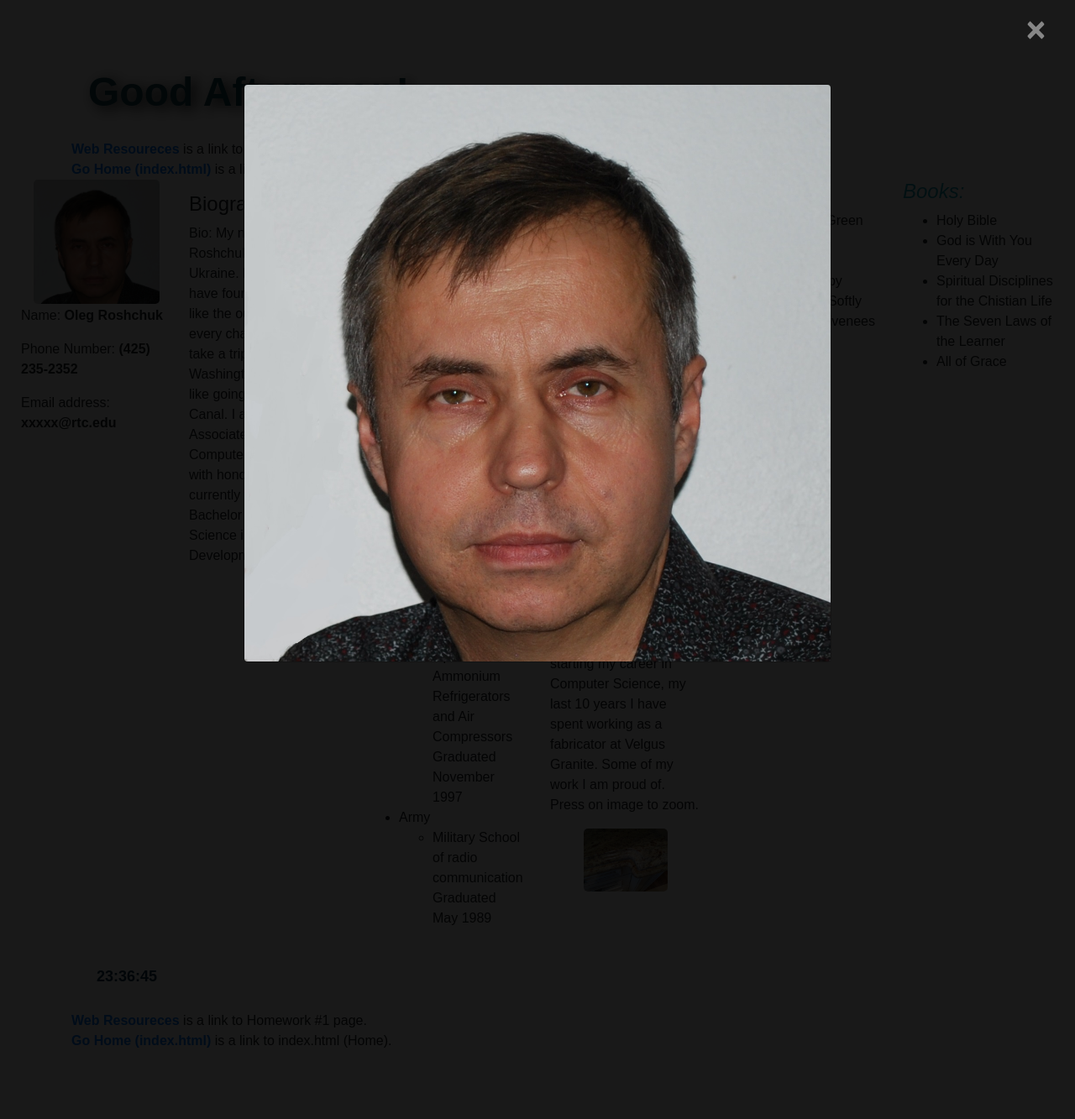
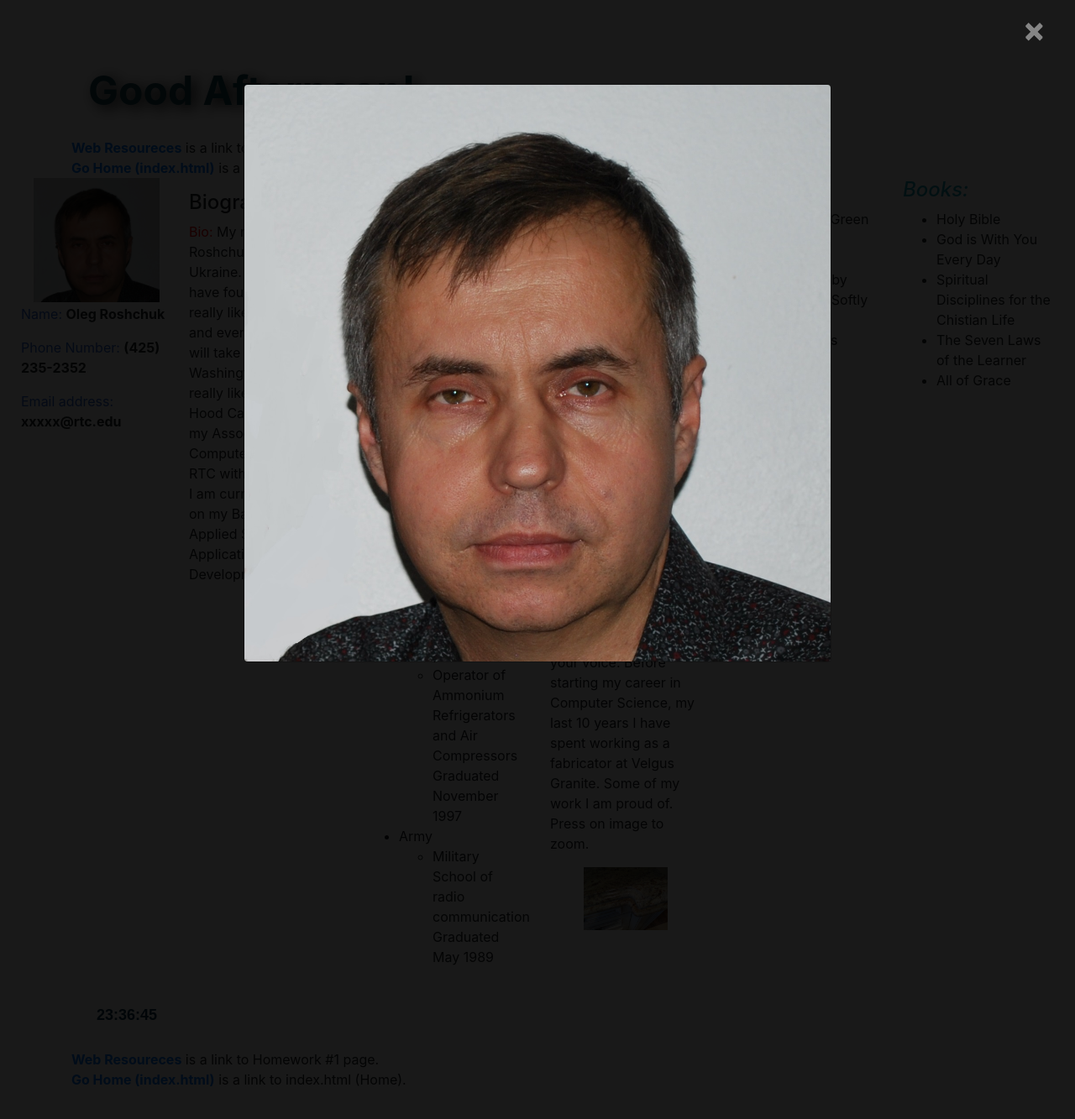
Before and after one commit to oleg125/Roshchuk-csi443, a web app: file html/assignment3.html in a window 1280 px wide, after a click that opens the changed part. Shown: the top 1333 px of the page at 84% size. Run offline with its HTML, style and script files only (its server is not run), Linux system fonts and the light colour scheme; some libraries are stand-ins or nearby versions.

Commit message:
Update styles.css

```diff
--- a/css/styles.css
+++ b/css/styles.css
@@ -1,31 +1,11 @@
-/*@import url('https://maxcdn.bootstrapcdn.com/bootstrap/4.1.3/css/bootstrap.min.css');*/
 
 body {
-    /*margin-left: 28px;
-    margin-right: 100px;
-    font-family: 'Segoe UI', Tahoma, Geneva, Verdana, sans-serif;
-    color: #2a2c2c;
-    background: #f3f7f7;
-    background-image: url();
-    background-position: top left;
- background-attachment: fixed;
-    background-repeat: no-repeat;
-    text-align: justify;
-    */
-    padding-top:54px;
-    padding-left:10px;
-    padding-right:10px;
 
-}
-/*@media (min-width: 992px) {
-    body {
-        padding-top: 56px;
-    }*/
+    padding-top: 52px;
+    padding-left: 10px;
+    padding-right: 10px;
 }
 
-.col-padding{
-    padding:10px;
-}
 .container-img {
     width: 150px;
     height: 150px;
@@ -42,6 +22,13 @@ body {
     font-weight: bolder;
     padding: 20px;
     text-shadow: 6px 4px 16px #000;
+}
+
+.red_color {
+    color: #ff0000
+}
+.blue_color{
+    color:#2b63d8
 }
 
 #txt {
@@ -81,26 +68,20 @@ strong {
 .modal-header, .modal-footer{
     background-color:#d8e8f3;
 }
-
-body {
-    font-family: Arial, Helvetica, sans-serif;
-}
-
+/* ----- */
 #myImg {
-    border-radius: 5px;
     cursor: pointer;
     transition: 0.3s;
 }
-
-    #myImg:hover {
+#myImg:hover {
         opacity: 0.5;
         -ms-transform: scale(1.2); /* IE 9 */
         -webkit-transform: scale(1.2); /* Safari 3-8 */
         transform: scale(1.2);
-    }
 
+}
 /* The Modal (background) */
-.modal {
+#myModal, #myMovieModal {
     display: none; /* Hidden by default */
     position: fixed; /* Stay in place */
     z-index: 1; /* Sit on top */
@@ -113,9 +94,8 @@ body {
     background-color: rgb(0,0,0); /* Fallback color */
     background-color: rgba(0,0,0,0.9); /* Black w/ opacity */
 }
-
 /* Modal Content (image) */
-.modal-content {
+#img01, #videoFrame {
     margin: auto;
     display: block;
     width: 80%;
@@ -135,13 +115,12 @@ body {
 }
 
 /* Add Animation */
-.modal-content, #caption {
+#img01, #videoFrame, #caption {
     -webkit-animation-name: zoom;
     -webkit-animation-duration: 0.6s;
     animation-name: zoom;
     animation-duration: 0.6s;
 }
-
 @-webkit-keyframes zoom {
     from {
         -webkit-transform: scale(0)
@@ -161,7 +140,6 @@ body {
         transform: scale(1)
     }
 }
-
 /* The Close Button */
 .close {
     position: absolute;
@@ -173,31 +151,22 @@ body {
     transition: 0.3s;
 }
 
-    .close:hover,
-    .close:focus {
+.close:hover,
+.close:focus {
         color: #bbb;
         text-decoration: none;
         cursor: pointer;
-    }
-
+ }
 /* 100% Image Width on Smaller Screens */
 @media only screen and (max-width: 700px) {
-    .modal-content {
+    #img01 {
         width: 100%;
     }
 }
 
-@media (min-width: 576px) and (orientation:landscape) {
-    .col-land {
-        -ms-flex: 0 0 100%;
-        flex: 0 0 100%;
-        max-width: 100%;
-        background-color: greenyellow;
-    }
-}
-img{
-    width:100%;
-    height:auto;
+img {
+    width: 100%;
+    height: auto;
 }
 
 /*media query*/
```
